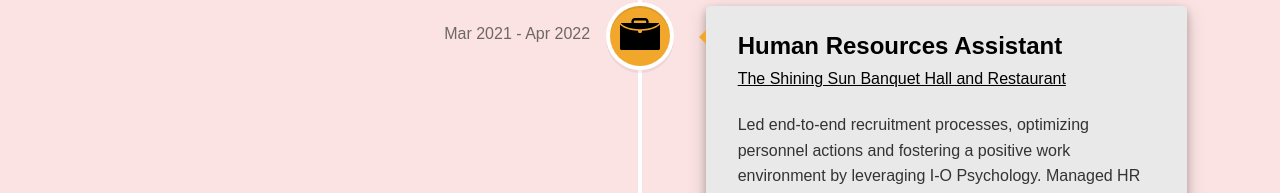
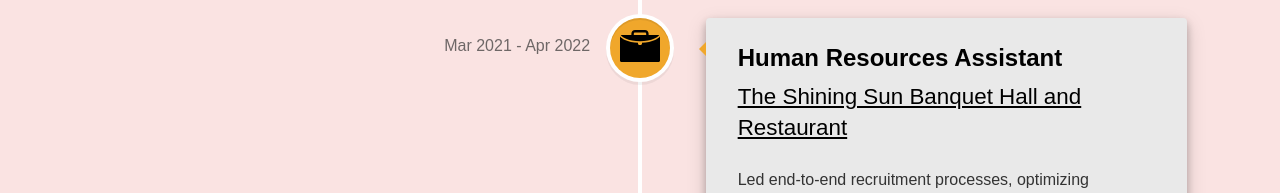
Before and after one commit to BehinaBhr/BehinaBhr.github.io, a React (Create React App) app: page /experience in a window 1280 px wide. Shown: the part 738-931 px from the top of the page. Built offline with nearby package versions, Linux system fonts and the light colour scheme.

Commit message:
Fix certificate title color and timeline element location font

```diff
--- a/src/components/Certificate/Certificate.scss
+++ b/src/components/Certificate/Certificate.scss
@@ -19,6 +19,7 @@
 
   &__title {
     @include subheader;
+    color:$cherry;
     @include tablet {
       padding-left: 1.5rem;
     }
--- a/src/components/Timeline/Timeline.scss
+++ b/src/components/Timeline/Timeline.scss
@@ -93,6 +93,7 @@
   &-location {
     @include body-large;
     &__linked {
+      @include body-large;
       color: $black;
       text-decoration: underline;
       &:hover {
```
